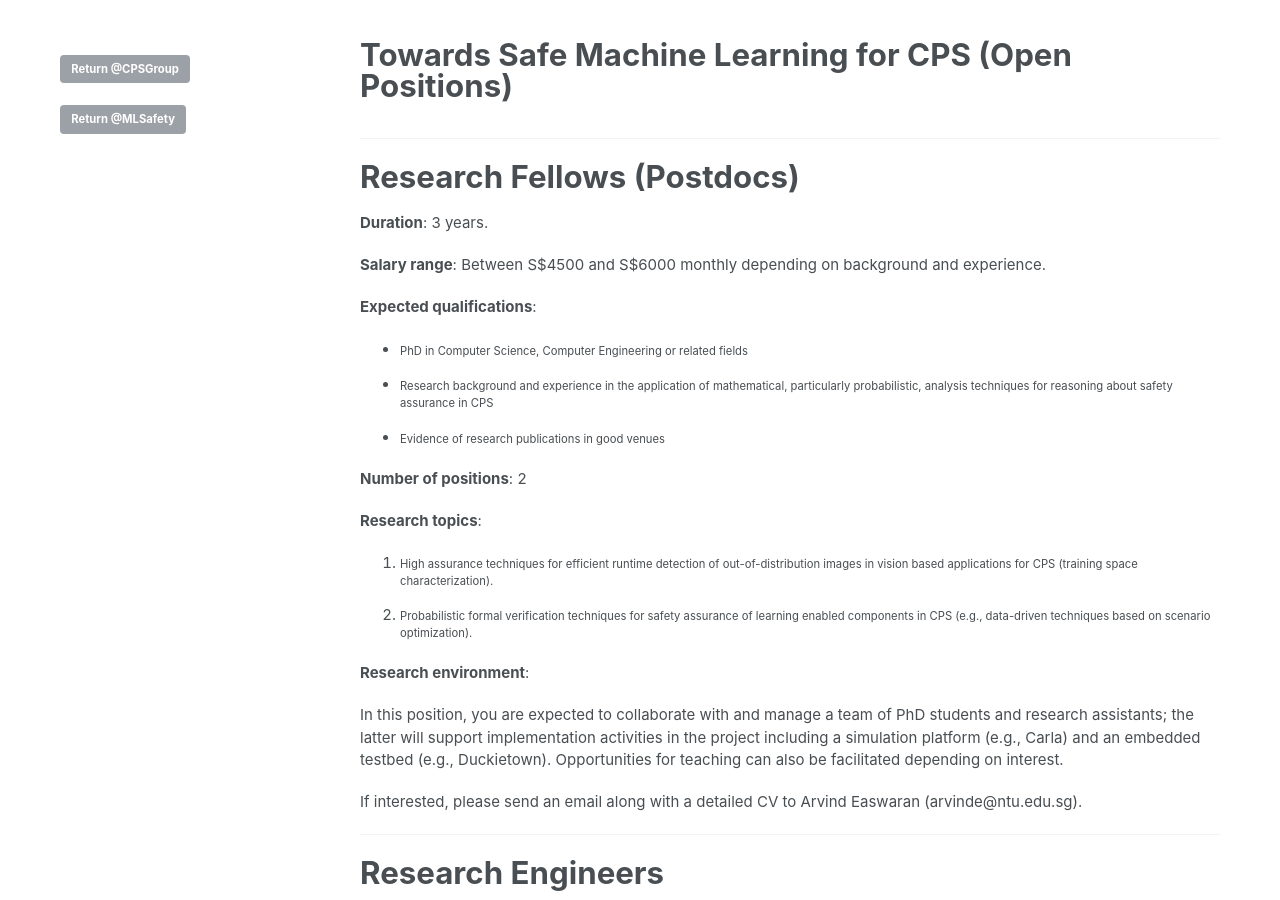
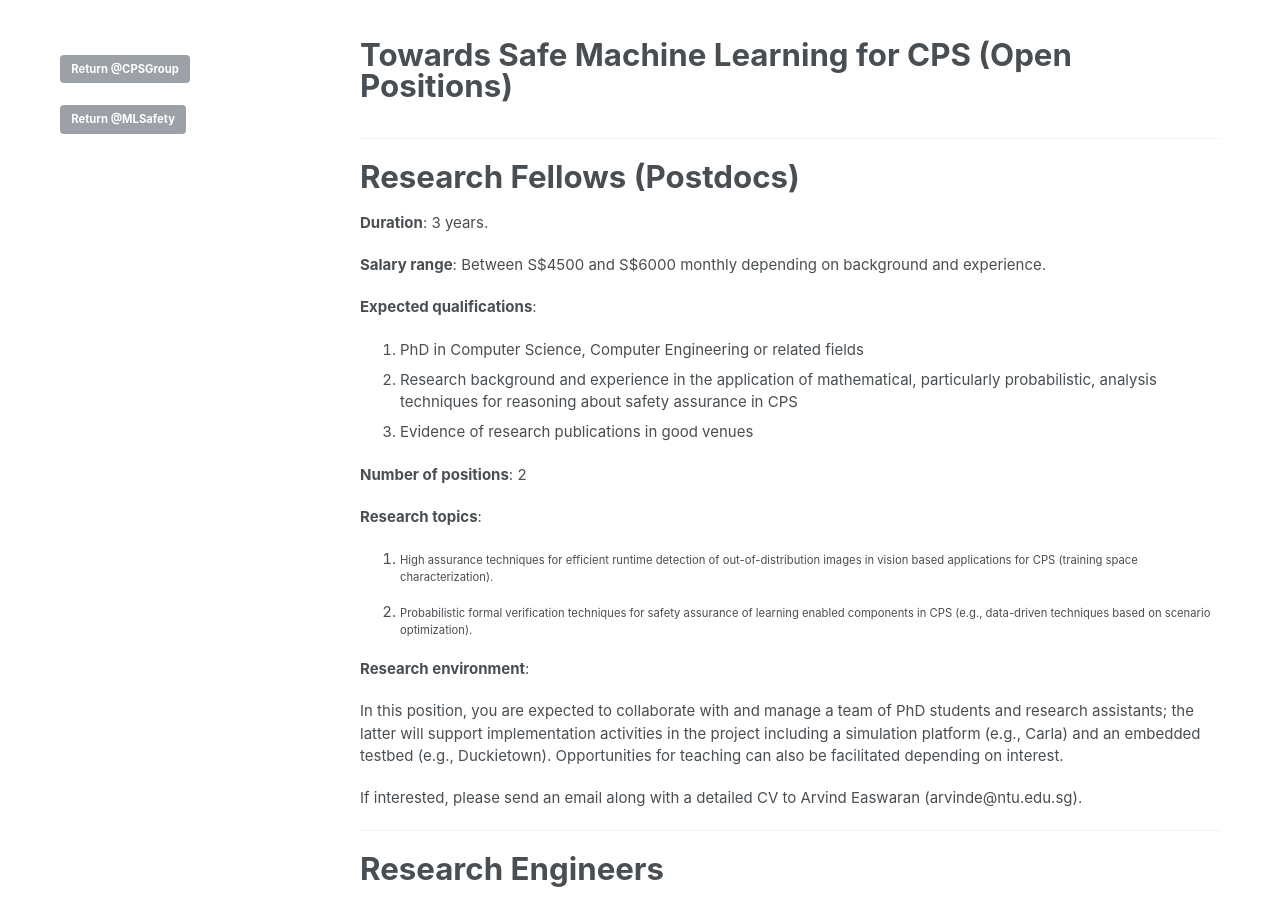
Before and after one commit to CPS-research-group/CPS-research-group.github.io, a Jekyll site: the page built from _pages/ml_safety_open.md, in a window 1280 px wide and 900 px high. Built offline with Jekyll 4.4.1, drawn with Linux system fonts in a browser that asks for light colours.

Commit message:
Updates.

```diff
--- a/_pages/ml_safety_open.md
+++ b/_pages/ml_safety_open.md
@@ -22,11 +22,11 @@ __Salary range__: Between S$4500 and S$6000 monthly depending on background and
 
 __Expected qualifications__:
 
-* PhD in Computer Science, Computer Engineering or related fields
-
-* Research background and experience in the application of mathematical, particularly probabilistic, analysis techniques for reasoning about safety assurance in CPS
-
-* Evidence of research publications in good venues
+  <ol>
+    <li>PhD in Computer Science, Computer Engineering or related fields</li>
+    <li> Research background and experience in the application of mathematical, particularly probabilistic, analysis techniques for reasoning about safety assurance in CPS</li>
+    <li>Evidence of research publications in good venues</li>
+  </ol>
 
 __Number of positions__: 2
 
```
